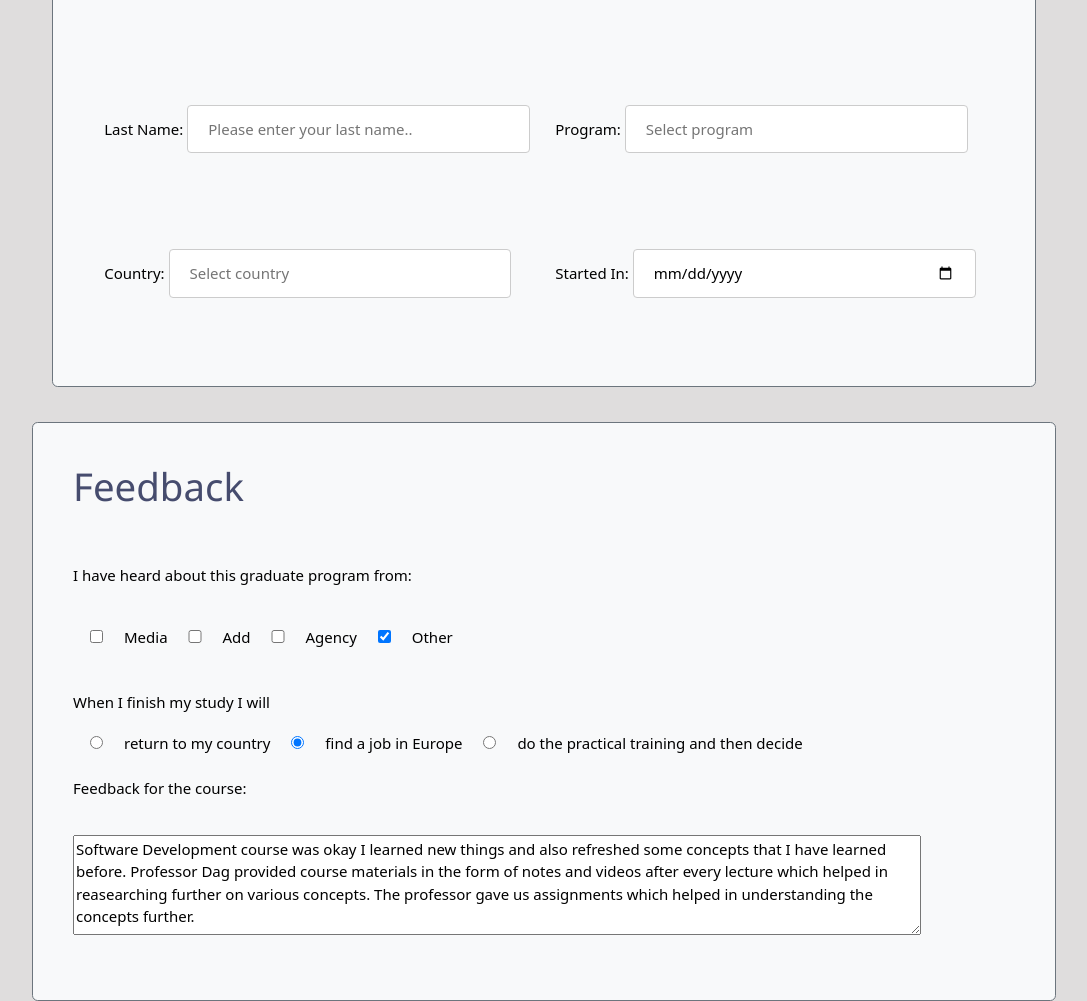
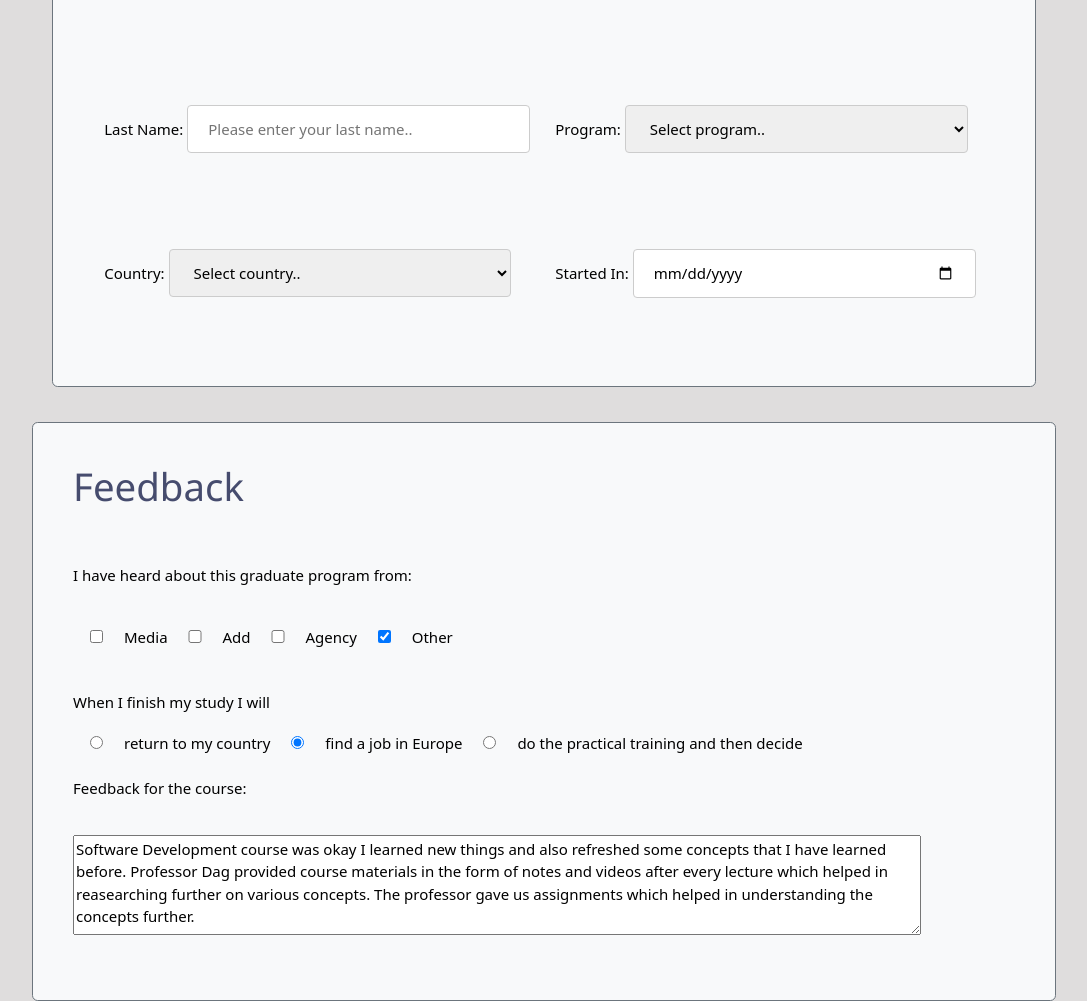
Before and after one commit to smakunzva/software-development, a plain HTML site: page index.html in a window 1280 px wide. Shown: the part 731-1732 px from the top of the page, without its empty margins (96-1183 px from the left). Drawn offline with nearby package versions, Linux system fonts and the light colour scheme.

Commit message:
Text edit

```diff
--- a/index.html
+++ b/index.html
@@ -27,7 +27,7 @@
                 <h1>Welcome to my home page</h1>
             </div>
 
-            <form title="Personal Information" action="#success.html" method="post"></form>
+            <form title="Personal Information" action="#success.html">
             <div class="card text-bg-light border-secondary mb-3">
                 <div class="card-title">
                     <h3>Personal Information</h3>
@@ -40,8 +40,8 @@
                                     characters!</label></div>
                             <div>
                                 <label id="lb-name" for="name">Name:</label>
-                                    <input type="text" id="name" name="name" required
-                                        placeholder="Please enter your name.." onkeypress="validateNames(event)">
+                                <input type="text" id="name" name="name" required placeholder="Please enter your name.."
+                                    onkeypress="validateNames(event)">
                             </div>
                         </div>
 
@@ -89,28 +89,48 @@
                         <div class="col-md-6">
                             <div></div>
                             <label for="program">Program:</label>
-                                <input list="programs" id="program" name="program" placeholder="Select program" required
+                            <select name="programs" id="program" name="program" placeholder="Select program" required
                                 class="top-nav dropdown">
-                                <datalist id="programs" class="dropdown-toggle">
-                                    <option value="Health, Education & Social Affairs">
-                                    <option value="Technology, Architecture & Sustainability">
-                                    <option value="Communication, Media & Marketing">
-                                    <option value="Tourism, Hotel & Events">
-                                    <option value="Computer Science & Data Science">
-                                    <option value="Design, Film & Music">
-                                    <option value="Logistics">
-                                    <option value="Psychology">
-                                    <option value="Business & Law"></option>
-                                </datalist>
+                                <option selected disabled>Select program..</option>
+                                <optgroup label="SRH Bachelor Programs" id="programs" class="dropdown-toggle">
+                                    <option value="Technology, Architecture & Sustainability">Technology, Architecture &
+                                        Sustainability</option>
+                                    <option value="Communication, Media & Marketing">Communication, Media & Marketing
+                                    </option>
+                                    <option value="Tourism, Hotel & Events">Tourism, Hotel & Events</option>
+                                    <option value="Computer Science & Data Science">Computer Science & Data Science
+                                    </option>
+                                    <option value="Design, Film & Music">Design, Film & Music</option>
+                                    <option value="Logistics">Logistics</option>
+                                    <option value="Psychology">Psychology</option>
+                                    <option value="Business & Law">Business & Law</option>
+                                </optgroup>
+                                <optgroup label="SRH Masters Programs" id="programs" class="dropdown-toggle">
+                                    <option value="Health, Education & Social Affairs">Health, Education & Social
+                                        Affairs</option>
+                                    <option value="Technology, Architecture & Sustainability">Technology, Architecture &
+                                        Sustainability</option>
+                                    <option value="Communication, Media & Marketing">Communication, Media & Marketing
+                                    </option>
+                                    <option value="Tourism, Hotel & Events">Tourism, Hotel & Events</option>
+                                    <option value="Computer Science & Data Science">Computer Science & Data Science
+                                    </option>
+                                    <option value="Design, Film & Music">Design, Film & Music</option>
+                                    <option value="Logistics">Logistics</option>
+                                    <option value="Psychology">Psychology</option>
+                                    <option value="Business & Law">Business & Law</option>
+                                </optgroup>
+                            </select>
                         </div>
                     </div>
                     <div class="row">
                         <div class="col-md-6">
                             <label for="country">Country:</label>
-                                <input list="countries" id="country" name="country" placeholder="Select country"
-                                    required>
-                                <datalist id="countries" class="dropdown-toggle">
-                                </datalist>
+                            <select name="countries" id="country" name="country" required>
+                                <option selected disabled>Select country..</option>
+                                <optgroup label="Countries" id="countries" class="dropdown-toggle">
+                                </optgroup>
+                            </select>
                         </div>
                         <div class="col-md-6">
                             <label for="start-date">Started In:</label>
@@ -190,37 +210,58 @@ In conclusion I enjoyed the course and I am looking forward to the next semester
 
                         <button type="button" class="collapsible">Agile</button>
                         <div class="content">
-                            <p>Agile methodology is the leading methodology being used across many industries at the moment. It involes
-                                iterative development and testing. It is a good methodology to use when the requirements are not clear
-                                and the project is complex. It is also good for projects that require frequent changes. Agile methodology
-                                is good for projects that require frequent changes. Agile methodology is good for projects that require frequent changes.
-                                Agile development involves doing things in an iterative manner where you develop a prototype and continously add more fetures.
-                                This helps as clients will start interacting with the prototype and will have clarity of what they are invisioning. There are
-                                various methodologies within AGILE which are Scrum, Kanban, Lean, XP, Adaptive project framework, Extreme project management,
-                                Adaptive software development, Dynamic systems development and Feature driven development.
+                            <p>Agile methodology is the leading methodology being used across many industries at the
+                                moment. It involes
+                                iterative development and testing. It is a good methodology to use when the requirements
+                                are not clear
+                                and the project is complex. It is also good for projects that require frequent changes.
+                                Agile methodology
+                                is good for projects that require frequent changes. Agile methodology is good for
+                                projects that require frequent changes.
+                                Agile development involves doing things in an iterative manner where you develop a
+                                prototype and continously add more fetures.
+                                This helps as clients will start interacting with the prototype and will have clarity of
+                                what they are invisioning. There are
+                                various methodologies within AGILE which are Scrum, Kanban, Lean, XP, Adaptive project
+                                framework, Extreme project management,
+                                Adaptive software development, Dynamic systems development and Feature driven
+                                development.
                             </p>
                         </div>
                         <button type="button" class="collapsible">V Shaped SDLC Model</button>
                         <div class="content">
-                            <p>V Shape SDLC model which is also known as the verification and validation model is an extension of the traditional Waterfall model.
-                                It emphasizes the importance of validation and verification in each phase of the software development lifecycle. The V-shaped model
-                                is characterized by a sequential path of execution of processes, where each phase must be completed before the next phase begins.
-                                The model is called V shaped because the process steps form a V shape when diagrammed. The key phases of V-shaped SDLC model are :
-                                The key phases of V-shaped SDLC model are: Requirements Analysis, System Design, High Level Design, Low Level Design, Implementation, Unit Testing, Integration Testing, System Testing, and Acceptance Testing.
+                            <p>V Shape SDLC model which is also known as the verification and validation model is an
+                                extension of the traditional Waterfall model.
+                                It emphasizes the importance of validation and verification in each phase of the
+                                software development lifecycle. The V-shaped model
+                                is characterized by a sequential path of execution of processes, where each phase must
+                                be completed before the next phase begins.
+                                The model is called V shaped because the process steps form a V shape when diagrammed.
+                                The key phases of V-shaped SDLC model are :
+                                The key phases of V-shaped SDLC model are: Requirements Analysis, System Design, High
+                                Level Design, Low Level Design, Implementation, Unit Testing, Integration Testing,
+                                System Testing, and Acceptance Testing.
                             </p>
                         </div>
                         <button type="button" class="collapsible">Waterfall</button>
                         <div class="content">
-                            <p>This is one of the earliest and most straightforward methodologies used in software developement. It is a linear and sequential approach where
-                                each phase of the developement process must be completed before moving on to the next phase. The model is called waterfall because the process flows downwards through the phases
-                                like a waterfall. The key phases of waterfall model are : requirements analysis, system design, implementation, integration and testing, deployment and maintanance.
+                            <p>This is one of the earliest and most straightforward methodologies used in software
+                                developement. It is a linear and sequential approach where
+                                each phase of the developement process must be completed before moving on to the next
+                                phase. The model is called waterfall because the process flows downwards through the
+                                phases
+                                like a waterfall. The key phases of waterfall model are : requirements analysis, system
+                                design, implementation, integration and testing, deployment and maintanance.
                             </p>
                         </div>
                     </div>
 
-                    <p>Among so many <a href="https://en.wikipedia.org/wiki/Systems_development_life_cycle">SDLC</a> Methodologies the ones that are in the AGILE classification are better. Among
+                    <p>Among so many <a href="https://en.wikipedia.org/wiki/Systems_development_life_cycle">SDLC</a>
+                        Methodologies the ones that are in the AGILE classification are better. Among
                         AGILE
-                        <a href="https://en.wikipedia.org/wiki/Systems_development_life_cycle">SDLC</a> Methods, I have also a few suggestions</p>
+                        <a href="https://en.wikipedia.org/wiki/Systems_development_life_cycle">SDLC</a> Methods, I have
+                        also a few suggestions
+                    </p>
                     <div>
                         <p>A) Scrum</p>
                         <p>B) Kanban</p>
@@ -268,15 +309,11 @@ In conclusion I enjoyed the course and I am looking forward to the next semester
                     <p>B) To make the webpage dynamic</p>
                     <p>C) To make the webpage responsive</p>
                 </div>
-                <div></div>
 
                 <div class="row">
-                    <div class="col-md-2">
-                        <input type="checkbox" id="css" name="css" value="CSS" style="width: 100%;">
-                    </div>
-                    <div class="col-md-9">
-                        <p>I have done this project myself and accept the consequences if found other ways</p>
-                    </div>
+                    <input type="checkbox" id="consent">
+                    <label for="consent">I have done this project myself and accept the consequences if found other
+                        ways</label>
                 </div>
             </div>
     </section>
@@ -299,7 +336,7 @@ In conclusion I enjoyed the course and I am looking forward to the next semester
         </div>
     </section>
     <div>
-        <input type="submit"><a href="#persona-info"></a></input>
+        <input type="submit" value="Submit"></input>
     </div>
     </form>
     </div>
```
Lines whose indentation alone changed are shown as unchanged.
